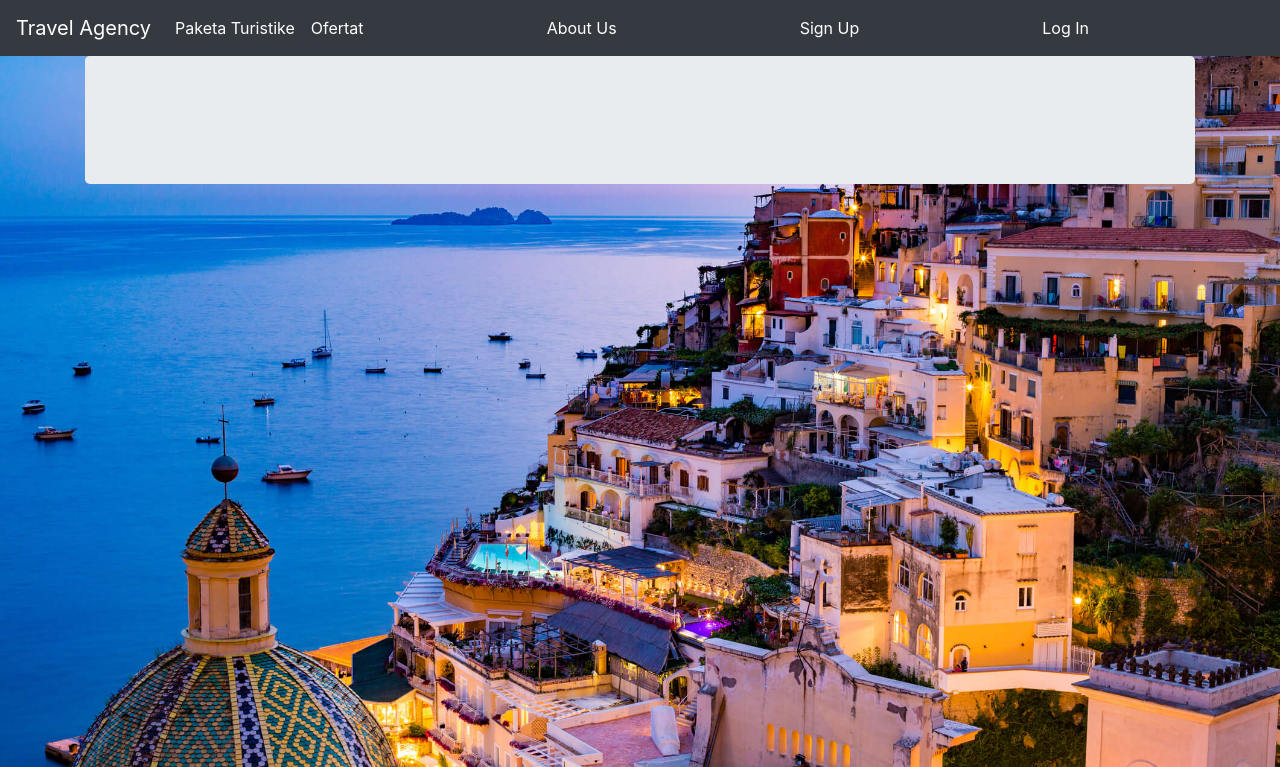
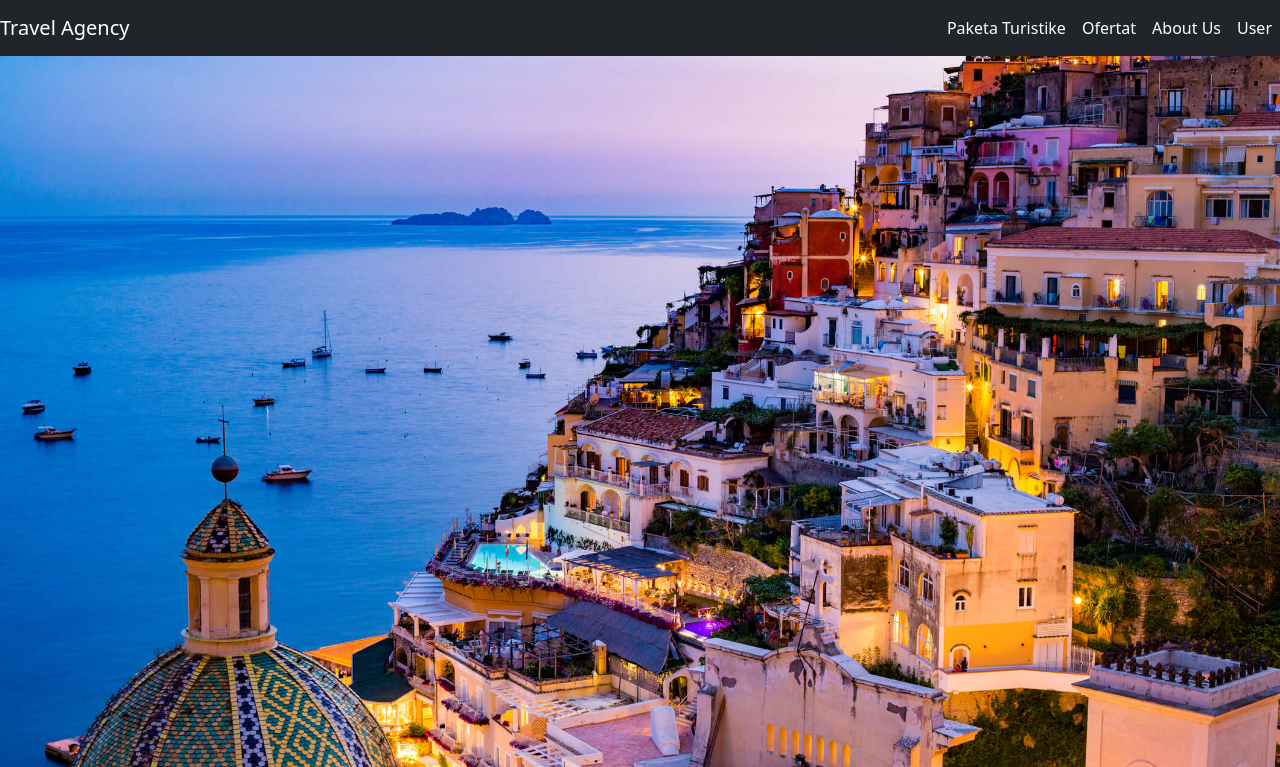
Before and after one commit to Tedi-Sh/travel_agency, a Django app: template viewer/templates/base.html in a window 1280 px wide. Shown: the top 767 px of the page. Run offline with Django 4.2, Linux system fonts and the light colour scheme; the template is opened without the code that fills it, so the values that code supplies are empty; some libraries are stand-ins or nearby versions.

Commit message:
glorja_work

```diff
--- /dev/null
+++ b/static/CSS/base.css
@@ -0,0 +1,13 @@
+body {
+    background-image: url('../../static/Images/background.jpg');
+    background-repeat: no-repeat;
+    background-size: cover;
+}
+
+.navbar-brand {
+    margin-right: 20px;
+}
+
+.navbar-nav {
+    margin-left: 50px;
+}
--- a/viewer/templates/base.html
+++ b/viewer/templates/base.html
@@ -1,13 +1,13 @@
 {% load static %}
 
+<!DOCTYPE html>
 <html {% if LANGUAGE_CODE %}lang="{{ LANGUAGE_CODE }}"{% endif %}>
-
 <head>
     <meta charset="utf-8">
     <meta name="viewport" content="width=device-width, initial-scale=1">
     <title>Travel</title>
-    <link rel="stylesheet" href="https://stackpath.bootstrapcdn.com/bootstrap/4.2.1/css/bootstrap.min.css"
-          integrity="sha384-GJzZqFGwb1QTTN6wy59ffF1BuGJpLSa9DkKMp0DgiMDm4iYMj70gZWKYbI706tWS" crossorigin="anonymous">
+    <link href="https://cdn.jsdelivr.net/npm/bootstrap@5.3.0/dist/css/bootstrap.min.css" rel="stylesheet"
+          integrity="sha384-9ndCyUaIbzAi2FUVXJi0CjmCapSmO7SnpJef0486qhLnuZ2cdeRhO02iuK6FUUVM" crossorigin="anonymous">
     <script src="https://code.jquery.com/jquery-3.3.1.slim.min.js"
             integrity="sha384-q8i/X+965DzO0rT7abK41JStQIAqVgRVzpbzo5smXKp4YfRvH+8abtTE1Pi6jizo"
             crossorigin="anonymous"></script>
@@ -20,59 +20,45 @@
 </head>
 
 <body>
-<style>
-    body {
-        background-image: url('Images/background.jpg');
-        background-repeat: no-repeat;
-        background-size: cover;
-    }
-</style>
-<nav class="navbar navbar-expand-lg navbar-dark bg-dark">
+{#<style>#}
+{#    body {#}
+{#        background-image: url('../../static/Images/background.jpg');#}
+{#        background-repeat: no-repeat;#}
+{#        background-size: cover ;#}
+{#    }#}
+{#</style>#}
+
+
+<nav class="navbar navbar-expand-lg navbar-dark bg-dark fixed-top">
     <a class="navbar-brand" href="{% url 'home' %}">Travel Agency</a>
     <button class="navbar-toggler" type="button" data-toggle="collapse" data-target="#navbarNavAltMarkup">
         <span class="navbar-toggler-icon"></span>
     </button>
 
-        </div>
+    <div class="collapse navbar-collapse justify-content-end" id="navbarNavAltMarkup">
         <div class="navbar-nav">
-            <a class="nav-item nav-link active" href="{% url 'filtered_movies' genre='Action' %}">
+            <a class="nav-item nav-link active" href="{% url 'index' %}">
                 Paketa Turistike
             </a>
-        </div>
-    </div>
-    <div class="collapse navbar-collapse" id="navbarNavAltMarkup">
-        <div class="navbar-nav">
             <a class="nav-item nav-link active" href="{% url 'index' %}">
                 Ofertat
             </a>
-        </div>
-    </div>
-    <div class="collapse navbar-collapse" id="navbarNavAltMarkup">
-        <div class="navbar-nav">
             <a class="nav-item nav-link active" href="{% url 'index' %}">
                 About Us
             </a>
-        </div>
-    </div>
-    <div class="collapse navbar-collapse" id="navbarNavAltMarkup">
-        <div class="navbar-nav">
             <a class="nav-item nav-link active" href="{% url 'index' %}">
-                Sign Up
-            </a>
-        </div>
-    </div>
-    <div class="collapse navbar-collapse" id="navbarNavAltMarkup">
-        <div class="navbar-nav">
-            <a class="nav-item nav-link active" href="{% url 'index' %}">
-                Log In
+                User
             </a>
         </div>
     </div>
 </nav>
-<div class="container">
+
+<div class="container mt-5">
     <div class="jumbotron">
         {% block content %}{% endblock %}
     </div>
 </div>
 </body>
+<link rel="stylesheet" type="text/css" href="../../static/CSS/base.css">
+{#<script type="text/javascript" src="{% static "background.js" %}"></script>#}
 </html>
```
Also changed, not shown: static/CSS/search_bar.css (added, +59 -0 lines), static/JS/background.js (added, +23 -0 lines), viewer/templates/CSS/search_bar.css (deleted, +0 -34 lines), viewer/templates/about_me.html (added, +10 -0 lines), viewer/templates/search.html (added, +43 -0 lines), viewer/templates/search_bar.html (deleted, +0 -59 lines), static/Images/background.jpg (renamed from viewer/templates/Images/background.jpg), static/Images/background2.jpg (added), static/Images/background3.jpg (added), viewer/templates/Images/4956_plate.jpg (deleted).
